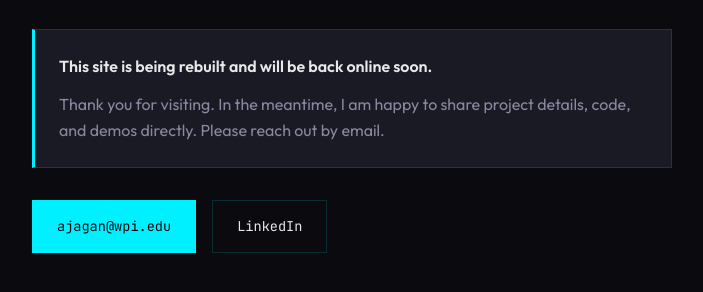
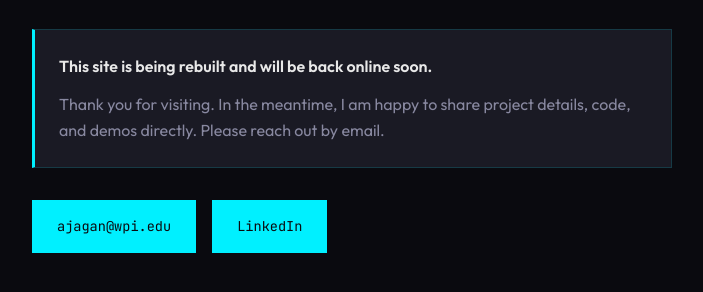
Before and after one commit to AjayAdit/AjayAdit.github.io, a plain HTML site: page index.html in a window 1280 px wide. Shown: the part 364-656 px from the top of the page, without its empty margins (288-991 px from the left). Drawn offline with Linux system fonts and the light colour scheme.

Commit message:
Highlight LinkedIn button on temporary page
Co-Authored-By: Claude Opus 5.5 <noreply@anthropic.com>

```diff
--- a/index.html
+++ b/index.html
@@ -159,7 +159,7 @@
 
         <div class="links">
             <a href="mailto:ajagan@wpi.edu" class="btn btn-primary">ajagan@wpi.edu</a>
-            <a href="https://www.linkedin.com/in/ajay-adit-j/" class="btn" target="_blank" rel="noopener">LinkedIn</a>
+            <a href="https://www.linkedin.com/in/ajay-adit-j/" class="btn btn-primary" target="_blank" rel="noopener">LinkedIn</a>
         </div>
     </main>
 </body>
```
